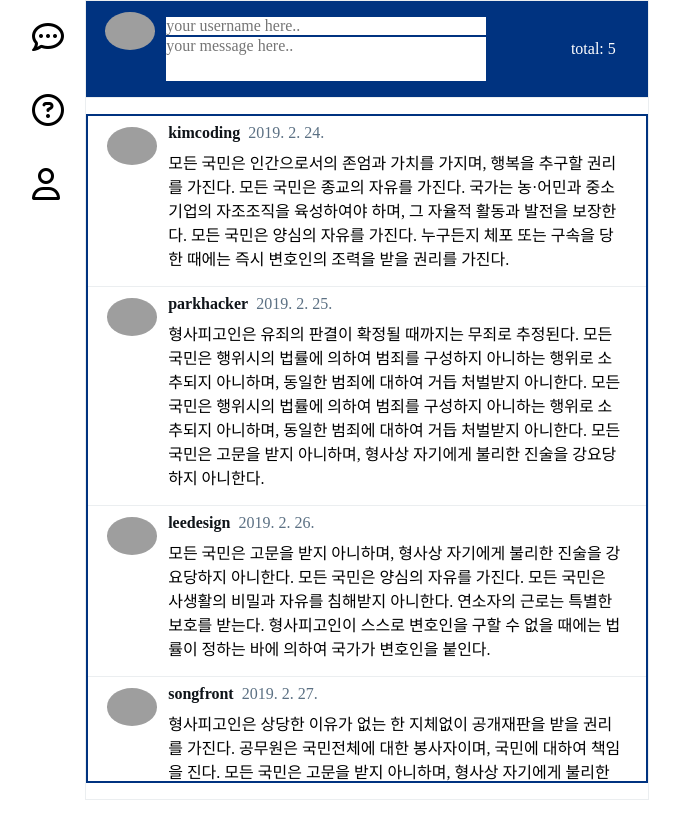
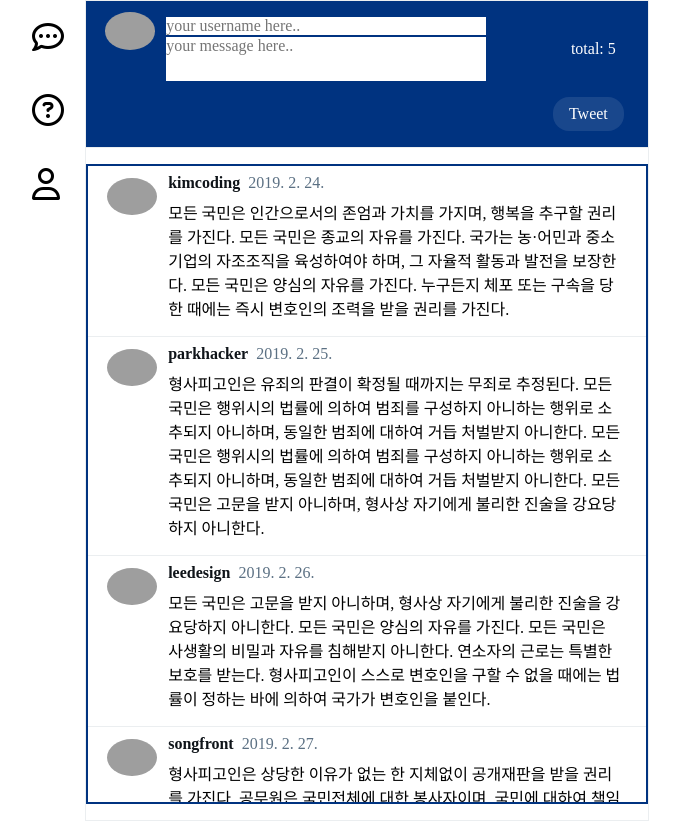
Before and after one commit to UnicusStella/im-sprint-react-twittler-state-props, a React (Create React App) app: page / in a window 1280 px wide. Shown: the whole page, without its empty margins (310-990 px from the left). Before the commit the page ends 800 px from the top, so only its background shows below. Built offline with nearby package versions, Linux system fonts and the light colour scheme; grey boxes are pictures that could not be loaded.

Commit message:
button setting

```diff
--- a/src/Pages/Tweets.js
+++ b/src/Pages/Tweets.js
@@ -64,6 +64,7 @@ const Tweets = () => {
                 onClick={handleButtonClick}
               ></div>
               {/* TODO : 작성한 트윗을 전송할 수 있는 button 엘리먼트를 작성하세요. */}
+              <button className="tweetForm__submitButton">Tweet</button>
             </div>
           </div>
         </div>
```
